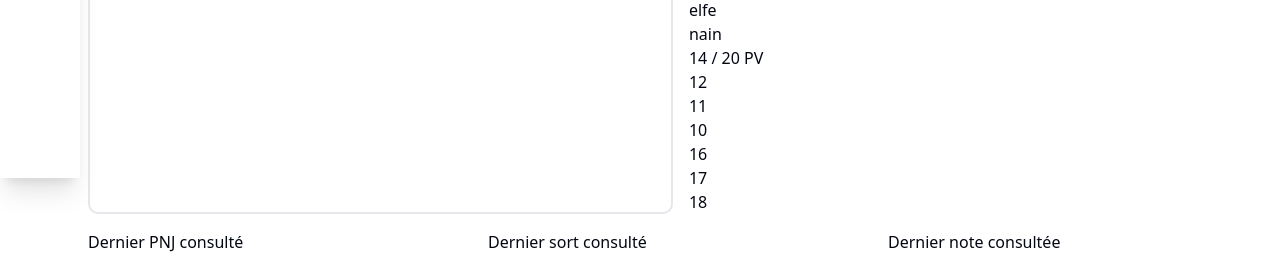
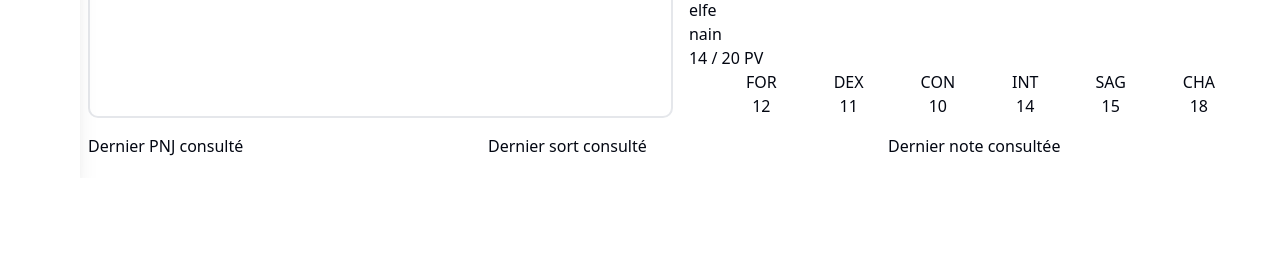
Before and after one commit to Mickael-Desclaux/Front_GameMasterCompanion, a React (Vite) app: page / in a window 1280 px wide. Shown: the part 622-881 px from the top of the page. After the commit the page ends 800 px from the top, so only its background shows below. Built offline with nearby package versions, Linux system fonts and the light colour scheme.

Commit message:
Add characterStats component and some utils functions

```diff
--- a/src/components/characterResume.tsx
+++ b/src/components/characterResume.tsx
@@ -1,3 +1,6 @@
+import CharacterStats from "@/components/characterStats.tsx";
+import type {Proficiency} from "@/types/characters.ts";
+
 export default function CharacterResume() {
 
     const character = {
@@ -19,31 +22,11 @@ export default function CharacterResume() {
             wisdom: 15,
             charisma: 18,
         },
-        characterStatsProficiencies: ["intelligence", "wisdom"],
+        characterStatsProficiencies: ["CHARISMA", "WISDOM"],
         characterDefenses: ["feu", "glace"],
         characterVulnerabilities: ["électrique", "contondant"],
         characterImmunities: ["perçant", "tranchant"],
         characterLanguages: ["commun", "elfe", "nain"],
-    }
-
-    // TODO: ADD STATS BONUS (+1 FOR 12, +2 FOR 14, ETC...)
-
-    function addProficiencyBonus(): number {
-        if (character.characterLevel >= 5 && character.characterLevel <= 8) {
-            return 3;
-        } else if (character.characterLevel >= 9 && character.characterLevel <= 12) {
-            return 4;
-        } else if (character.characterLevel >= 13 && character.characterLevel <= 16) {
-            return 5;
-        } else if (character.characterLevel >= 17 && character.characterLevel <= 20) {
-            return 6;
-        }
-
-        return 2;
-    }
-
-    function checkProficiencyBonus(stat: string): boolean {
-        return character.characterStatsProficiencies.includes(stat);
     }
 
     return (
@@ -85,26 +68,15 @@ export default function CharacterResume() {
             <div>{character.characterCurrentHealth} / {character.characterMaxHealth} PV</div>
 
             <div>
-                <ul>
-                    <li>
-                        {checkProficiencyBonus("strength") ? character.characterStats.strength + addProficiencyBonus() : character.characterStats.strength}
-                    </li>
-                    <li>
-                        {checkProficiencyBonus("dexterity") ? character.characterStats.dexterity + addProficiencyBonus() : character.characterStats.dexterity}
-                    </li>
-                    <li>
-                        {checkProficiencyBonus("constitution") ? character.characterStats.constitution + addProficiencyBonus() : character.characterStats.constitution}
-                    </li>
-                    <li>
-                        {checkProficiencyBonus("intelligence") ? character.characterStats.intelligence + addProficiencyBonus() : character.characterStats.intelligence}
-                    </li>
-                    <li>
-                        {checkProficiencyBonus("wisdom") ? character.characterStats.wisdom + addProficiencyBonus() : character.characterStats.wisdom}
-                    </li>
-                    <li>
-                        {checkProficiencyBonus("charisma") ? character.characterStats.charisma + addProficiencyBonus() : character.characterStats.charisma}
-                    </li>
-                </ul>
+                <CharacterStats
+                    statsProficiencies={character.characterStatsProficiencies as Proficiency[]}
+                    level={character.characterLevel}
+                    strength={character.characterStats.strength}
+                    dexterity={character.characterStats.dexterity}
+                    constitution={character.characterStats.constitution}
+                    intelligence={character.characterStats.intelligence}
+                    wisdom={character.characterStats.wisdom}
+                    charisma={character.characterStats.charisma} />
             </div>
         </>
     )
--- /dev/null
+++ b/src/components/characterStats.tsx
@@ -0,0 +1,46 @@
+import type {Proficiency} from "@/types/characters.ts";
+
+type CharacterStatsProps = {
+    statsProficiencies: Proficiency[];
+    level: number;
+    strength: number;
+    dexterity: number;
+    constitution: number;
+    intelligence: number;
+    wisdom: number;
+    charisma: number;
+}
+
+type StatDisplayProps = {
+    label: "FOR" | "DEX" | "CON" | "INT" | "SAG" | "CHA";
+    value: number;
+}
+function StatDisplay({label, value}: StatDisplayProps) {
+    return (
+        <li>
+            <div className="flex flex-col items-center">
+                <div>
+                    {label}
+                </div>
+                <div>
+                    {value}
+                </div>
+            </div>
+        </li>
+    )
+}
+export default function CharacterStats({...props}: CharacterStatsProps) {
+
+    return (
+        <>
+            <ul className="flex flex-row justify-evenly">
+                <StatDisplay label={"FOR"} value={props.strength} />
+                <StatDisplay label={"DEX"} value={props.dexterity} />
+                <StatDisplay label={"CON"} value={props.constitution} />
+                <StatDisplay label={"INT"} value={props.intelligence} />
+                <StatDisplay label={"SAG"} value={props.wisdom} />
+                <StatDisplay label={"CHA"} value={props.charisma} />
+            </ul>
+        </>
+    )
+}
--- a/src/types/characters.ts
+++ b/src/types/characters.ts
@@ -38,3 +38,11 @@ export type CharacterSkills = {
     stealth: number;
     survival: number;
 }
+
+export type Proficiency =
+    | 'STRENGTH'
+    | 'DEXTERITY'
+    | 'CONSTITUTION'
+    | 'WISDOM'
+    | 'INTELLIGENCE'
+    | 'CHARISMA';
--- /dev/null
+++ b/src/utils/character.ts
@@ -0,0 +1,33 @@
+import type {Proficiency} from "@/types/characters.ts";
+
+export function addProficiencyBonus(characterLevel: number): number {
+    if (characterLevel >= 5 && characterLevel <= 8) {
+        return 3;
+    } else if (characterLevel >= 9 && characterLevel <= 12) {
+        return 4;
+    } else if (characterLevel >= 13 && characterLevel <= 16) {
+        return 5;
+    } else if (characterLevel >= 17 && characterLevel <= 20) {
+        return 6;
+    }
+
+    return 2;
+}
+
+export function checkProficiencyBonus(characterStatsProficiencies: Proficiency[], stat: Proficiency): boolean {
+    return characterStatsProficiencies.includes(stat);
+}
+
+export function computeStatBonus(characterStat: number): number {
+    if (characterStat >= 12 && characterStat <= 14) {
+        return 1;
+    } else if (characterStat >= 14 && characterStat <= 16) {
+        return 2;
+    } else if (characterStat >= 16 && characterStat <= 18) {
+        return 3;
+    } else if (characterStat >= 18 && characterStat <= 20) {
+        return 4;
+    }
+
+    return 0;
+}
```
